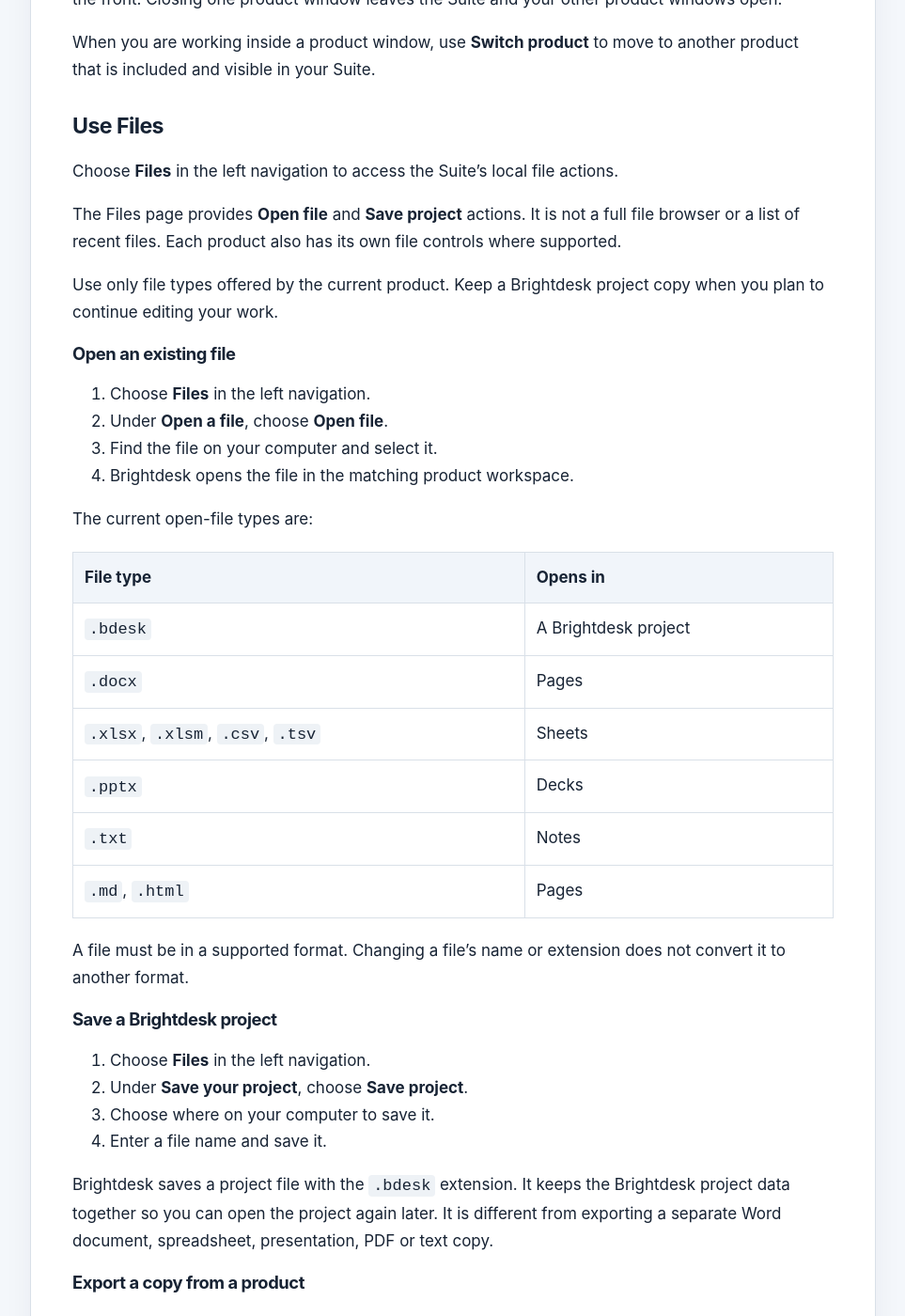
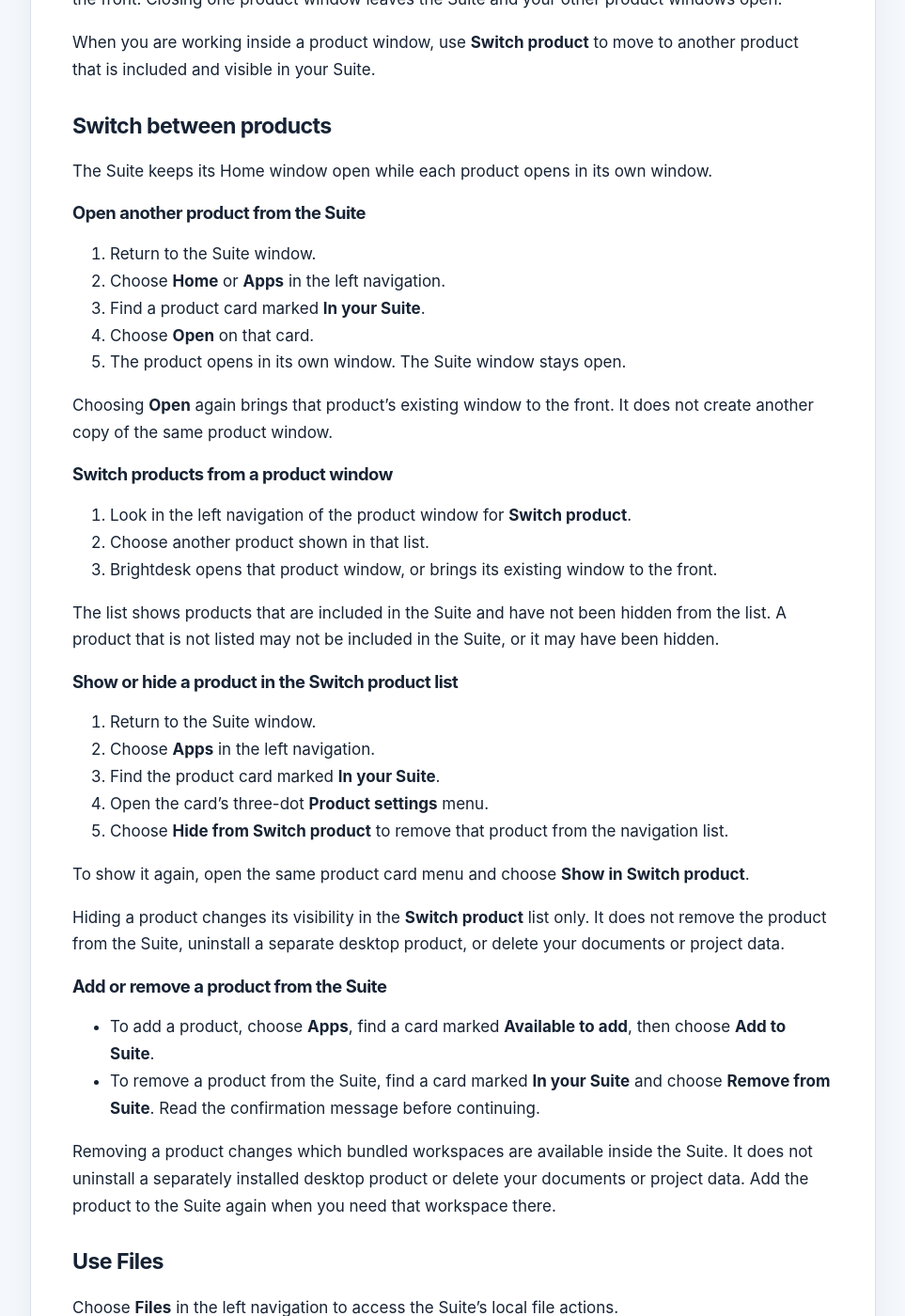
Before and after one commit to conz20/Brightdesk-Wiki, a Jekyll site: the page built from docs/customer-start-here.md, in a window 1280 px wide and 1400 px high, scrolled down 2676 px. Shown: the whole window at 94% size, without its empty margins (158-1121 px from the left). Built offline with Jekyll 4.4.1, drawn with Linux system fonts in a browser that asks for light colours.

Commit message:
docs(help): explain Suite product switching and visibility

```diff
--- a/docs/customer-start-here.md
+++ b/docs/customer-start-here.md
@@ -66,6 +66,47 @@ The product opens in its own window. Brightdesk Suite stays open.
 Each product has its own window. Choosing **Open** again brings that product's existing window to the front. Closing one product window leaves the Suite and your other product windows open.
 
 When you are working inside a product window, use **Switch product** to move to another product that is included and visible in your Suite.
+
+## Switch between products
+
+The Suite keeps its Home window open while each product opens in its own window.
+
+### Open another product from the Suite
+
+1. Return to the Suite window.
+2. Choose **Home** or **Apps** in the left navigation.
+3. Find a product card marked **In your Suite**.
+4. Choose **Open** on that card.
+5. The product opens in its own window. The Suite window stays open.
+
+Choosing **Open** again brings that product's existing window to the front. It does not create another copy of the same product window.
+
+### Switch products from a product window
+
+1. Look in the left navigation of the product window for **Switch product**.
+2. Choose another product shown in that list.
+3. Brightdesk opens that product window, or brings its existing window to the front.
+
+The list shows products that are included in the Suite and have not been hidden from the list. A product that is not listed may not be included in the Suite, or it may have been hidden.
+
+### Show or hide a product in the Switch product list
+
+1. Return to the Suite window.
+2. Choose **Apps** in the left navigation.
+3. Find the product card marked **In your Suite**.
+4. Open the card's three-dot **Product settings** menu.
+5. Choose **Hide from Switch product** to remove that product from the navigation list.
+
+To show it again, open the same product card menu and choose **Show in Switch product**.
+
+Hiding a product changes its visibility in the **Switch product** list only. It does not remove the product from the Suite, uninstall a separate desktop product, or delete your documents or project data.
+
+### Add or remove a product from the Suite
+
+- To add a product, choose **Apps**, find a card marked **Available to add**, then choose **Add to Suite**.
+- To remove a product from the Suite, find a card marked **In your Suite** and choose **Remove from Suite**. Read the confirmation message before continuing.
+
+Removing a product changes which bundled workspaces are available inside the Suite. It does not uninstall a separately installed desktop product or delete your documents or project data. Add the product to the Suite again when you need that workspace there.
 
 ## Use Files
 
```
